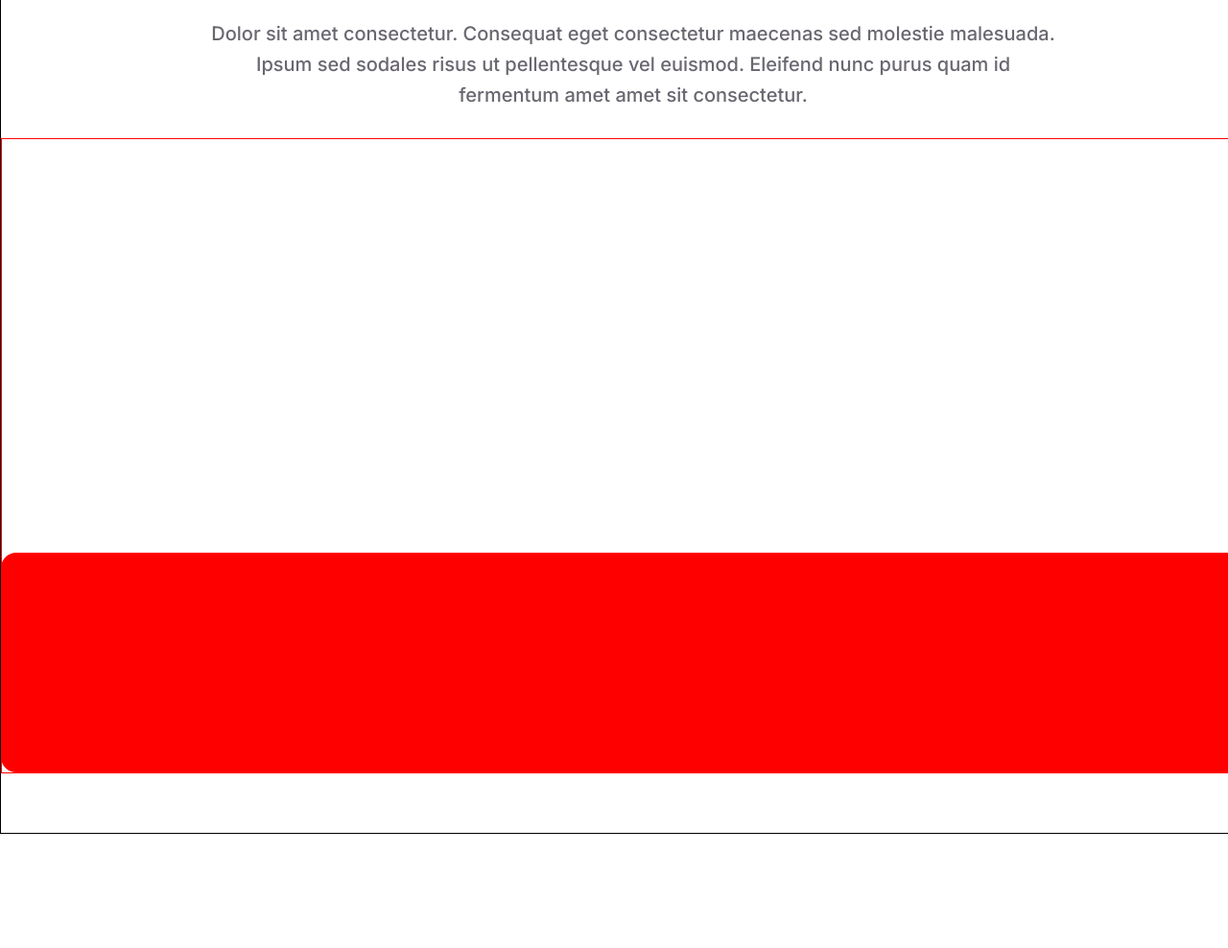
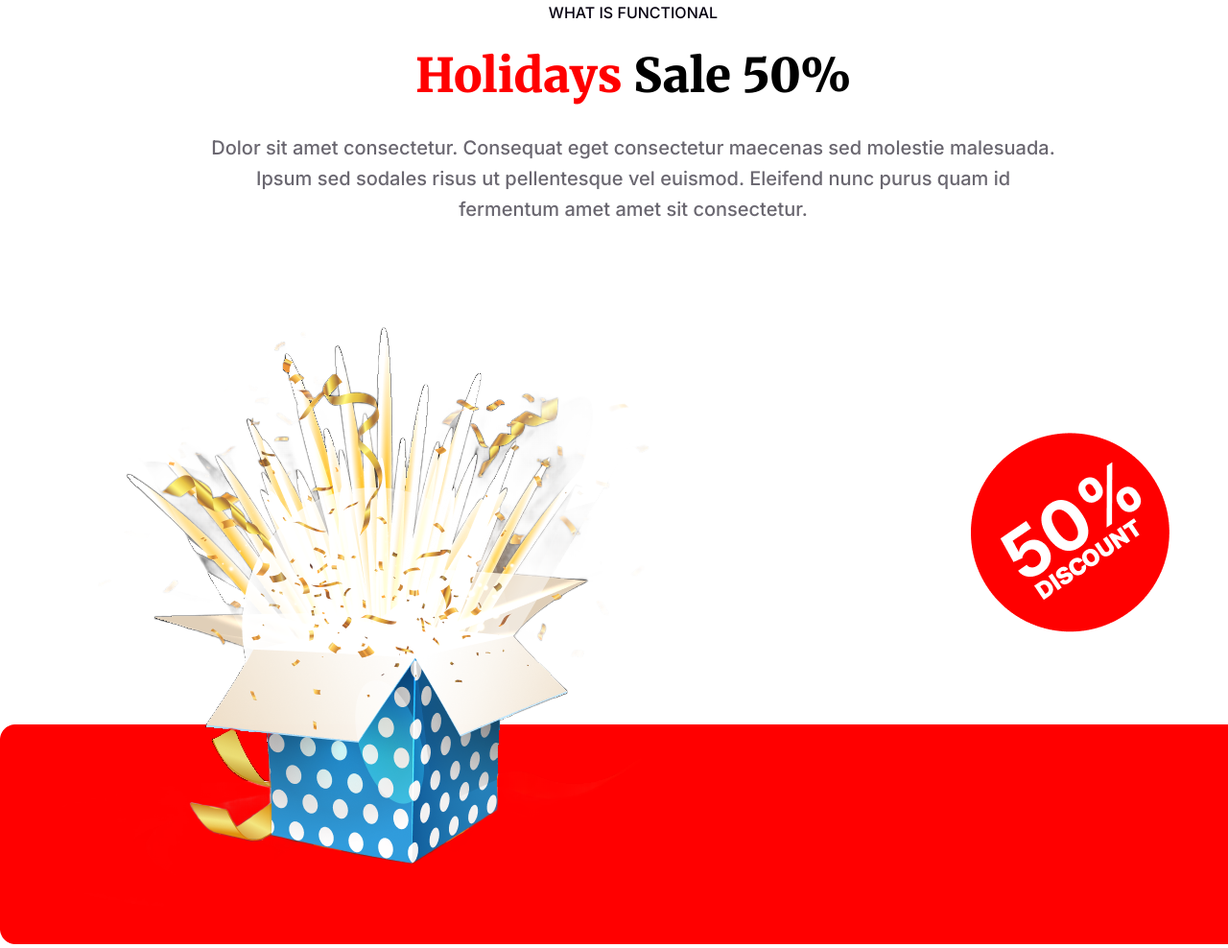
Before and after one commit to RifatCSE10/newyear-offer, a plain HTML site: page index.html in a window 1280 px wide. Shown: the part 3260-4248 px from the top of the page at 96% size. Before the commit the page ends 4129 px from the top, so only its background shows below. Drawn offline with Linux system fonts and the light colour scheme.

Commit message:
Holiday sell section is compleate

```diff
--- a/index.html
+++ b/index.html
@@ -96,7 +96,12 @@
         </p>
       </div>
       <div class="gieft_box">
-
+        <div class="giftbox_img">
+          <img src="./assets/images/image.png" alt="box img" />
+        </div>
+        <div class="discount">
+          <img src="./assets/images/group-44.png" alt="discount_img" />
+        </div>
       </div>
     </section>
   </body>
--- a/style/style.css
+++ b/style/style.css
@@ -259,6 +259,7 @@
   justify-content: space-between;
   align-items: center;
   margin-top: 120px;
+  margin-bottom: 120px;
 }
 
 .best_offer .offer_text {
@@ -364,7 +365,6 @@
 .holiday_sell {
   width: 1320px;
   height: 986.07px;
-  border: 1px solid black;
   margin: 0 auto;
 }
 
@@ -417,10 +417,21 @@
 }
 
 .gieft_box{
-  width: 1320px;
+width: 1320px;
 height: 662.07px;
-border: 1px solid red;
+display: flex;
+justify-content: space-between;
 background-image: url('../assets/images/rectangle2.png');
 background-position: bottom;
 background-repeat: no-repeat;
+position: relative;
+top: 6%;
 }
+
+.gieft_box .discount{
+  width: 305.69px;
+height: 305.69px;
+position: relative;
+top: 12%;
+right: 4%;
+}
```
Also changed, not shown: assets/images/Group 75.png (deleted), assets/images/group-44.png (renamed from assets/images/Group 44.png), assets/images/image.png (added).
